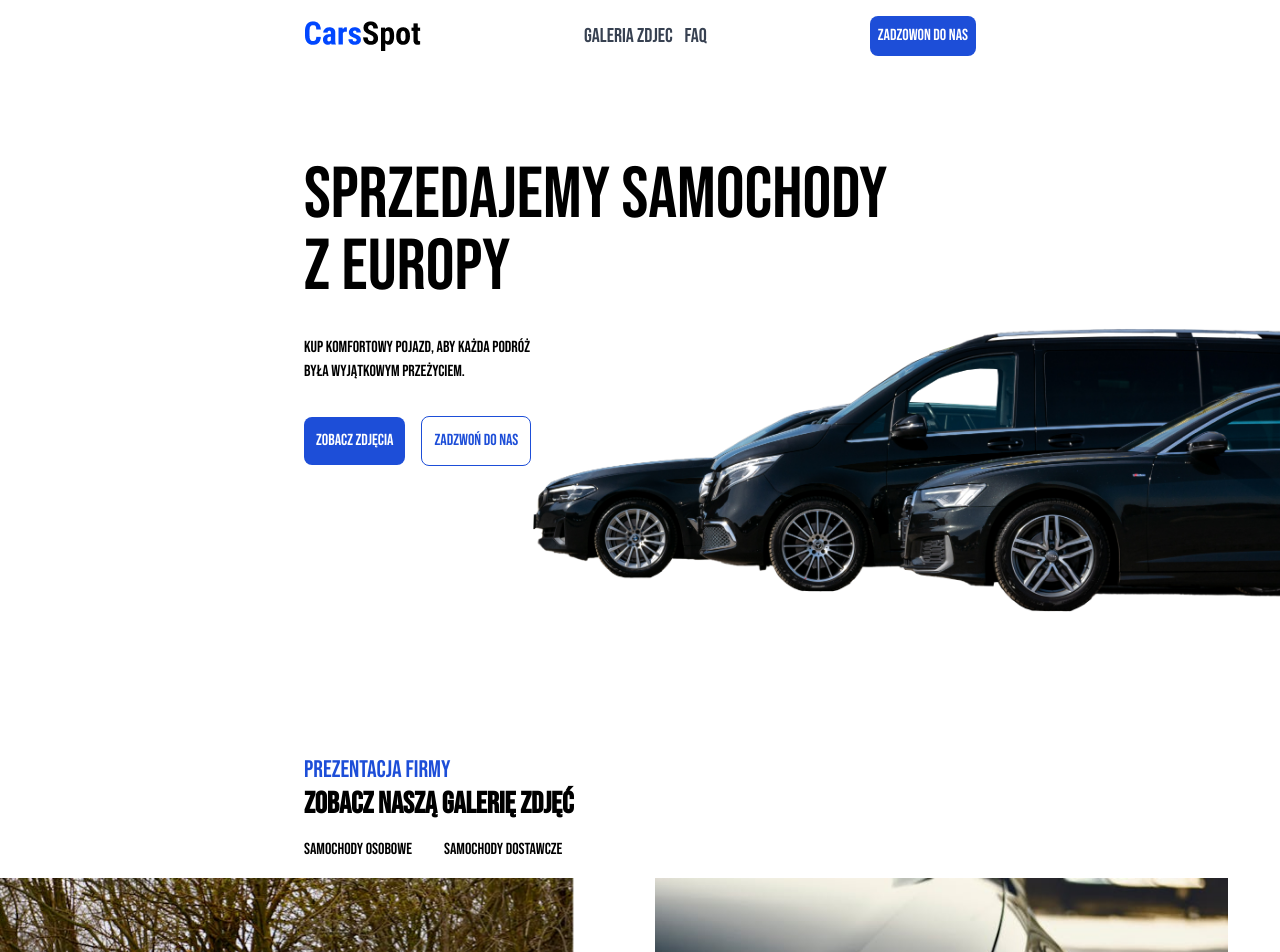
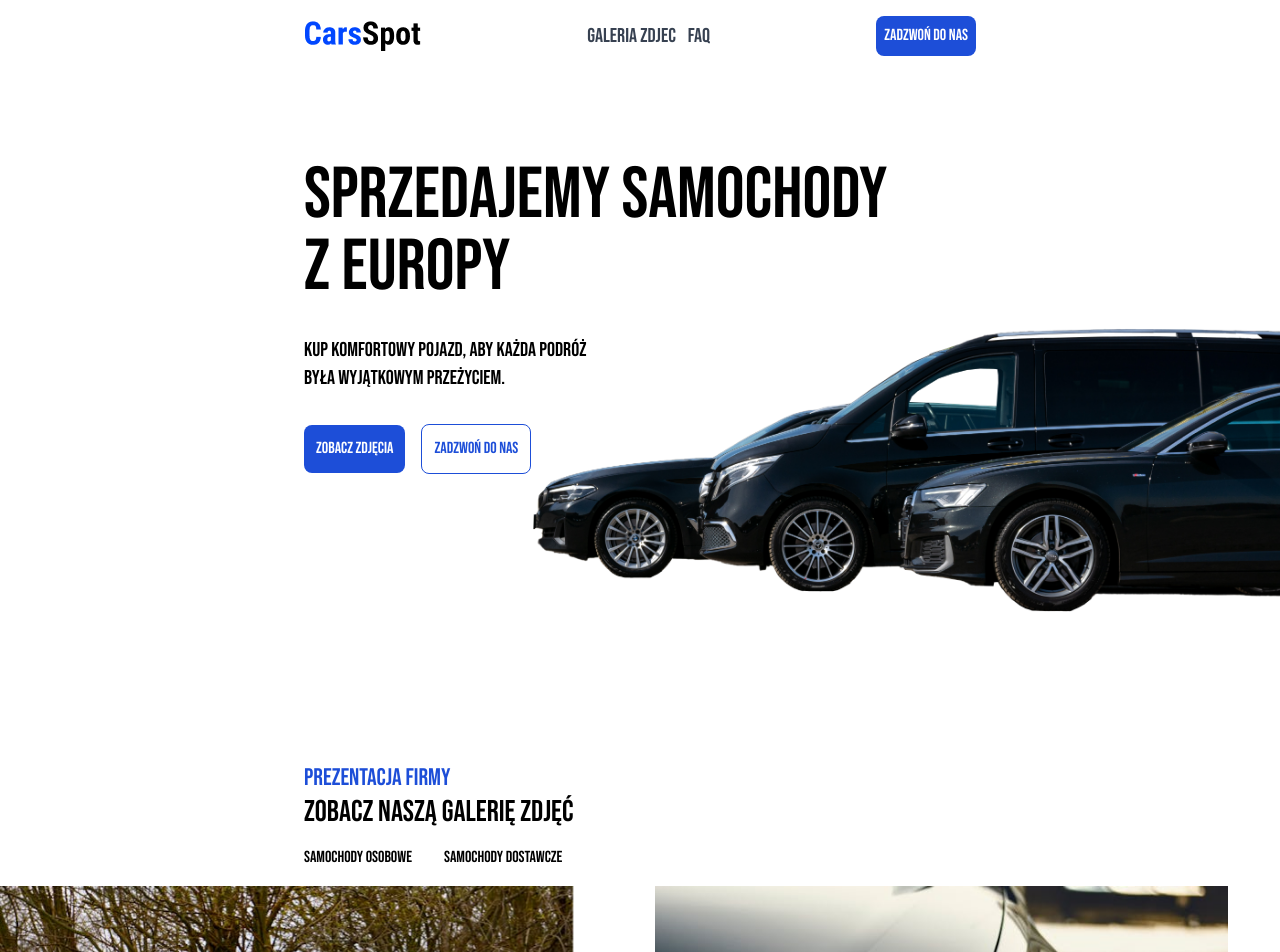
Before and after one commit to zieneks/CarsSpot, a React (Vite) app: page / in a window 1280 px wide. Shown: the top 952 px of the page. Built offline with nearby package versions, Linux system fonts and the light colour scheme.

Commit message:
Zmieniono stylowanie strony

```diff
--- a/index.html
+++ b/index.html
@@ -4,7 +4,7 @@
     <meta charset="UTF-8" />
     <link rel="icon" type="image/svg+xml" href="/vite.svg" />
     <meta name="viewport" content="width=device-width, initial-scale=1.0" />
-    <title>Vite + React</title>
+    <title>CarsSpot</title>
     <link href="https://fonts.googleapis.com/css2?family=Bebas+Neue&display=swap" rel="stylesheet">
   </head>
   <body>
--- a/src/App.jsx
+++ b/src/App.jsx
@@ -22,14 +22,14 @@ function App() {
       <a href="#" class="text-gray-700 text-xl">FAQ</a>
 
     </nav>
-    <button className='bg-blue-700  rounded-lg    px-2 py-2 text-white xl:mr-72 hidden md:flex '>Zadzowon do nas</button>
+    <button className='bg-blue-700  rounded-lg    px-2 py-2 text-white xl:mr-72 hidden md:flex '>Zadzwoń do nas</button>
   </header>
   <SideBar/>
 
   <main class="flex  xl:relative flex-col space-y-4   mt-4  bg-white col-span-2    " >
     <section class="flex-1 bg-white   p-4">
       <h2 className='text-6xl  xl:ml-72 xl:text-7xl xl:mt-14'>SPRZEDAJEMY SAMOCHODY <br/>Z EUROPY</h2>
-    <p className='mt-8 xl:ml-72'>Kup komfortowy pojazd, aby każda podróż<br/> była wyjątkowym przeżyciem.</p>
+    <p className='mt-8 md:text-xl xl:ml-72'>Kup komfortowy pojazd, aby każda podróż<br/> była wyjątkowym przeżyciem.</p>
 
     <button className='mr-4 bg-blue-700 rounded-lg px-3 py-3 mt-8 text-white xl:ml-72'>Zobacz zdjęcia</button>
     <button className='bg-white border border-blue-700 text-blue-700 rounded-lg px-3 py-3 mt-8 hover:text-white hover:bg-blue-700'>Zadzwoń do nas</button>
@@ -44,7 +44,7 @@ function App() {
 
   <section class="flex-1 bg-white p-4 xl:mt-64 ">
       <p className='text-blue-700 text-2xl xl:ml-72'>Prezentacja firmy</p>
-      <h2 className='text-3xl font-bold bg-rgb(40 40 40 / var(--tw-bg-opacity)) xl:ml-72'>ZOBACZ NASZĄ GALERIĘ ZDJĘĆ</h2>
+      <h2 className='text-3xl  xl:ml-72'>ZOBACZ NASZĄ GALERIĘ ZDJĘĆ</h2>
 
       <button className='mt-4 mr-4 xl:ml-72'>Samochody osobowe</button>
       <button className='mt-4 xl:ml-4'>Samochody dostawcze</button>
@@ -80,7 +80,7 @@ function App() {
 
   <footer class="col-span-3 justify-between flex items-center justify-center p-4 mt-0.5 bg-gray-700 text-white">
     <p className=' xl:ml-72 '>Cars Spot</p>
-    <p className='xl:mr-72'>Polityka prywatnosci </p>
+    <p className='xl:mr-72'>Polityka prywatności </p>
 
   </footer>
 </div>
```
